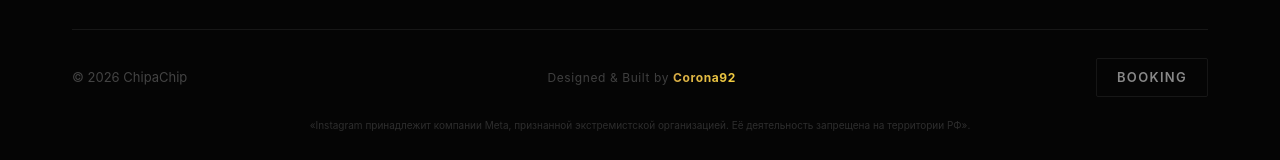
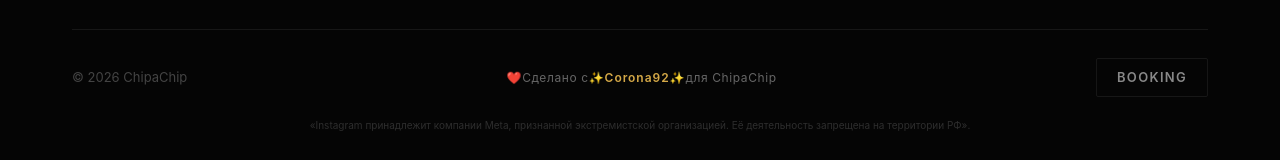
Before and after one commit to drknvpn/ChipaChipWeb, a React (Vite) app: page / in a window 1280 px wide. Shown: the part 4948-5108 px from the top of the page. Built offline with nearby package versions, Linux system fonts and the light colour scheme.

Commit message:
Update Footer.tsx

```diff
--- a/src/components/Footer.tsx
+++ b/src/components/Footer.tsx
@@ -18,12 +18,14 @@ export default function Footer() {
         <div className="footer-bottom">
           <p>© 2026 ChipaChip</p>
           <div className="footer-credit">
-  <span className="credit-text">
-    Designed & Built by{' '}
-  </span>
-  <a href="https://vk.com/Corona92" target="_blank" rel="noopener noreferrer" className="credit-link-gradient">
+  <span className="credit-heart">❤️</span>
+  <span>Сделано с</span>
+  <a href="https://vk.com/Corona92" target="_blank" rel="noopener noreferrer" className="credit-link">
+    <span className="credit-sparkle">✨</span>
     Corona92
+    <span className="credit-sparkle">✨</span>
   </a>
+  <span>для ChipaChip</span>
 </div>
           <a href="https://t.me/Tvei79" target="_blank" rel="noopener noreferrer" className="footer-booking">Booking</a>
         </div>
```
